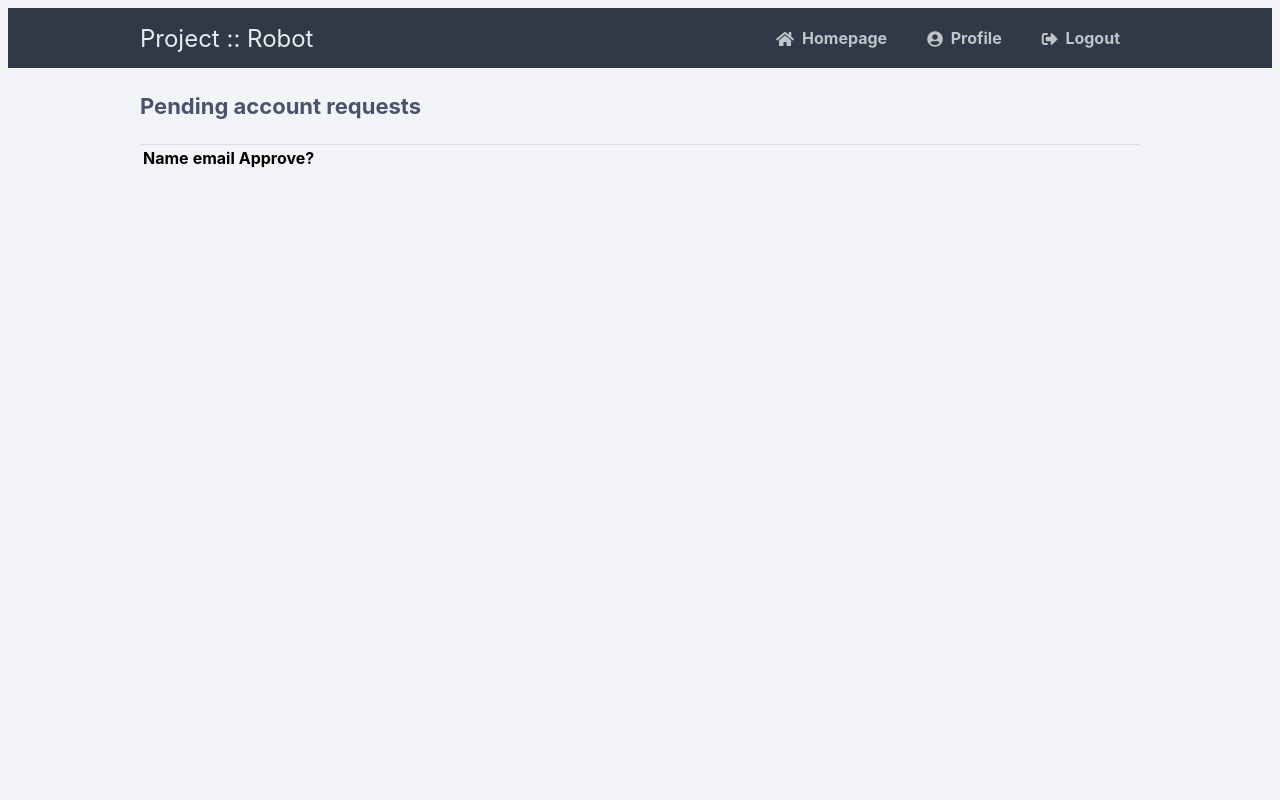
After one commit to EliasVerstappe/webtest, a PHP site: page /documents/approve_user.php in a window 1280 px wide. The commit adds this page. Run offline with PHP 8.4, Linux system fonts and the light colour scheme; the visitor is signed in with stand-in values (Sample User, id 1); lists and menus that the app fills with data are empty.

Commit message:
add functionality that only an admin can se the pending user requests putton

```diff
--- /dev/null
+++ b/documents/approve_user.php
@@ -0,0 +1,39 @@
+<?php
+session_start();
+if (!isset($_SESSION['loggedin'])) {
+	header('Location: ../index.php');
+	exit();
+}
+?>
+
+<html>
+    <head>
+        <title>Lab Mechatronica</title>
+        <link href="../style.css" rel="stylesheet" type="text/css">
+        <link rel="stylesheet" href="https://use.fontawesome.com/releases/v5.7.1/css/all.css">
+    </head>
+    <body>
+        <nav class="navtop">
+            <div>
+                <h1 onclick="window.location.href = 'homepage.php'" >Project :: Robot</h1>
+                <a href="homepage.php"><i class="fas fa-home"></i>Homepage</a>
+                <a href="profile.php"><i class="fas fa-user-circle"></i>Profile</a>
+                <a href="logout.php"><i class="fas fa-sign-out-alt"></i>Logout</a>
+            </div>
+        </nav>
+        <div class="content">
+            <h2>Pending account requests</h2>
+
+            <table>
+                <tr>
+                    <th>Name</th>
+                    <th>email</th>
+                    <th>Approve?</th>
+                </tr>
+
+
+            </table>
+
+        </div>
+    </body>
+</html>
```
Also changed, not shown: documents/homepage.php (+14 -0 lines).
